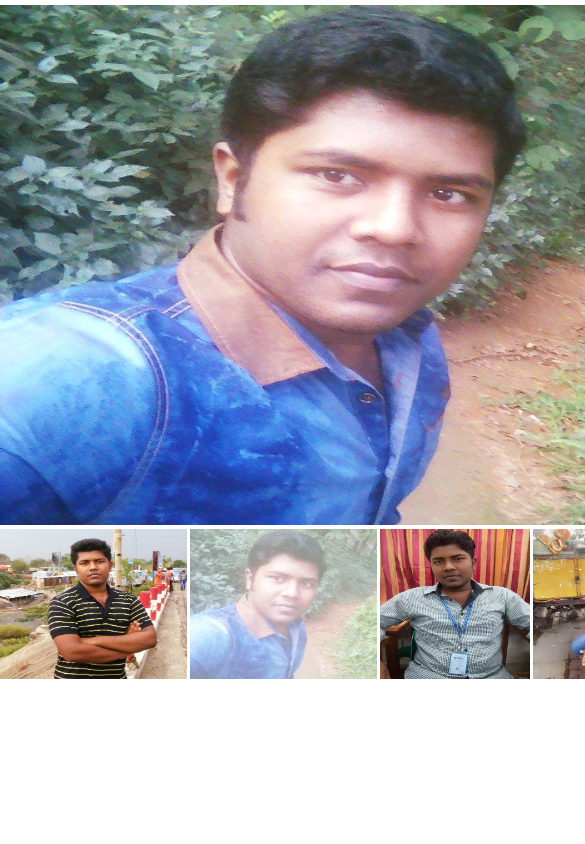
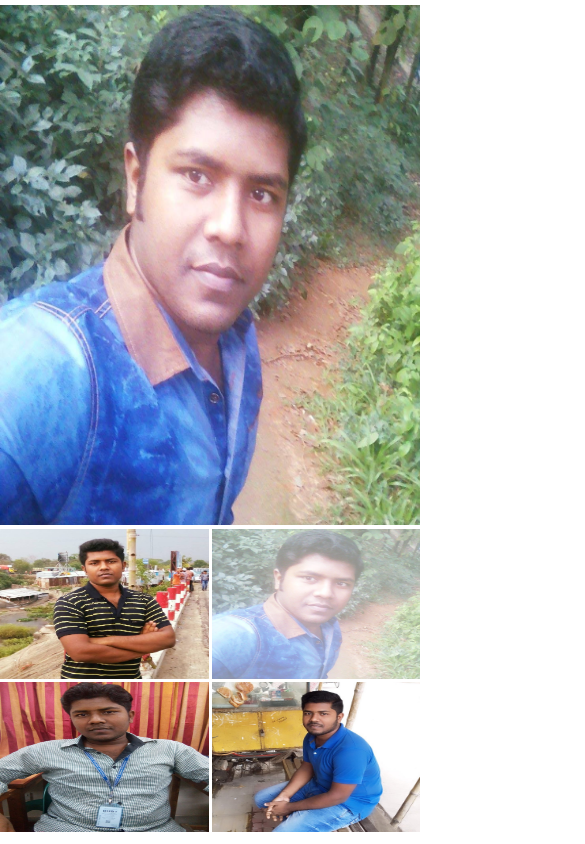
Before and after one commit to sinhamizan/Image-gallary, a plain HTML site: page index.html in a window 390 px wide. Shown: the top 844 px of the page, 585 px wide, since content can reach past the window. Drawn offline with Linux system fonts and the light colour scheme.

Commit message:
Update style.css

```diff
--- a/style.css
+++ b/style.css
@@ -22,13 +22,39 @@
 	grid-template-columns: auto auto auto auto;
 	grid-gap: 3px;
 }
+
 @keyframes fadein {
 	to{
-		opacity: 1
+		transition: all 5s;
 	}
 }
 .fade {
-	opacity: 0;
-	animation: fadein 2s forwards;
-	transition: all 0.5s;
+	animation: fadein 1s;
+	transform: all 5s;
 }
+
+/* for 720px screen */
+
+@media (max-width: 720px) {
+	.img_gallary {
+		grid-template-columns: repeat(2,auto);
+	}
+.image_area {
+	width: 460px;
+}
+
+
+}
+
+
+/* for  600px below*/
+@media (max-width: 600px) {
+	.img_gallary {
+		grid-template-columns: repeat(2,auto);
+	}
+.image_area {
+	width: 420px;
+}
+
+
+}
```
